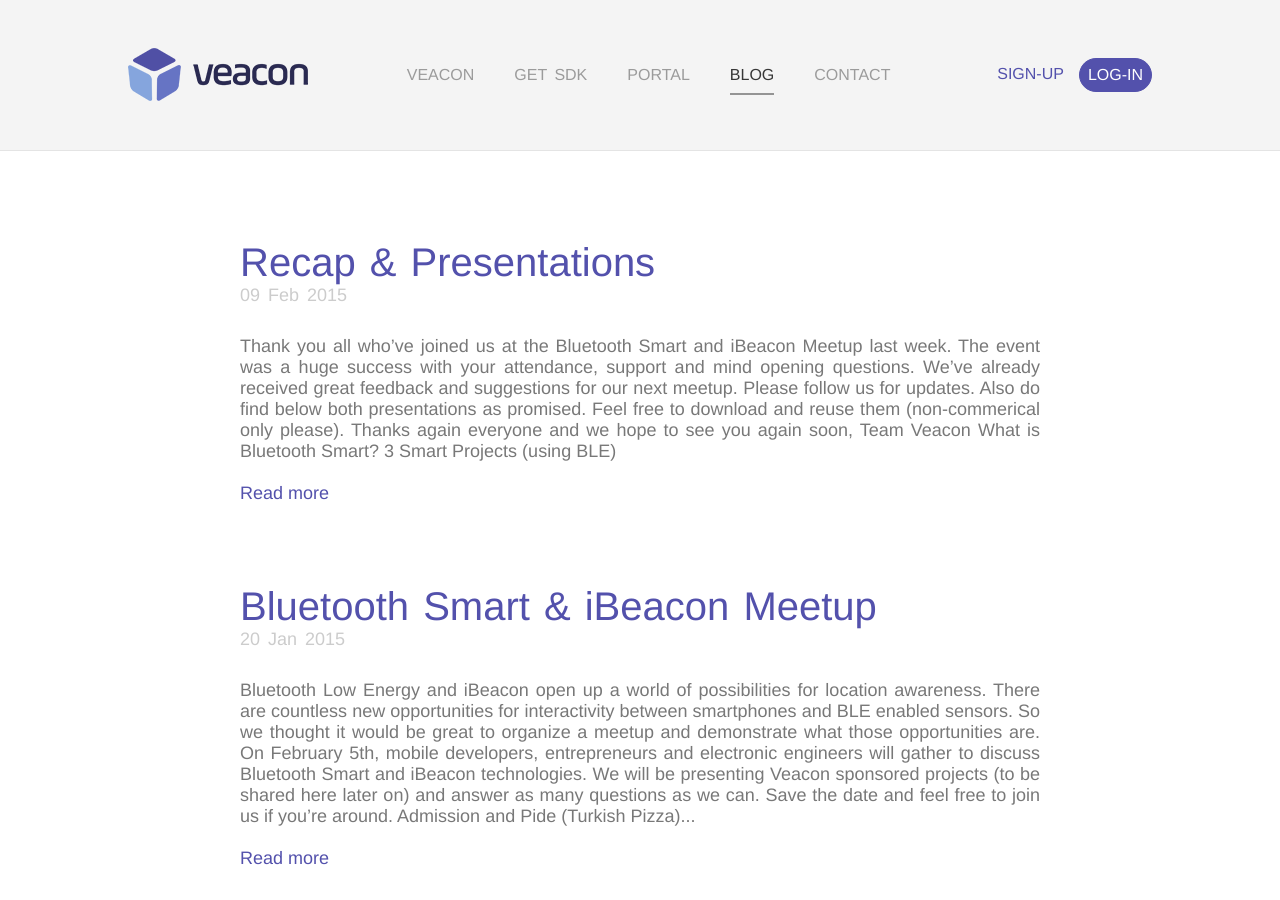
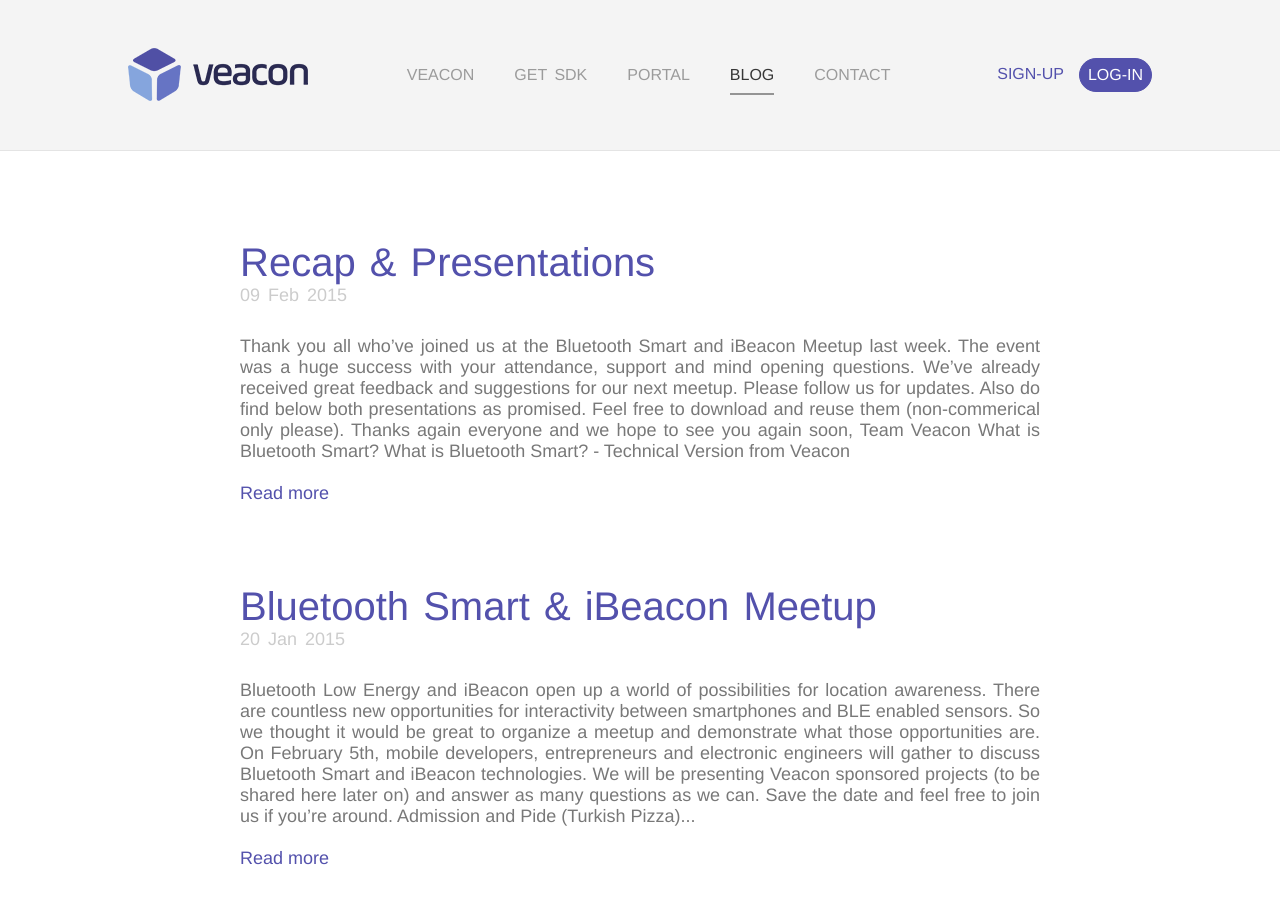
Before and after one commit to Valensas/veacon.com, a Jekyll site: the page built from blog/index.html, in a window 1280 px wide and 900 px high. Built offline with Jekyll 4.4.1, drawn with Linux system fonts in a browser that asks for light colours.

Commit message:
Update 2015-02-09-BLE-Presentation.md

```diff
--- a/_posts/2015-02-09-BLE-Presentation.md
+++ b/_posts/2015-02-09-BLE-Presentation.md
@@ -8,7 +8,5 @@
 Team Veacon
 
 **What is Bluetooth Smart?**
-<iframe src="//www.slideshare.net/slideshow/embed_code/44398252" width="510" height="420" frameborder="0" marginwidth="0" marginheight="0" scrolling="no" style="border:1px solid #CCC; border-width:1px; margin-bottom:5px; max-width: 100%;" allowfullscreen> </iframe>
 
-**3 Smart Projects (using BLE)**
-<iframe src="//www.slideshare.net/slideshow/embed_code/44398667" width="510" height="420" frameborder="0" marginwidth="0" marginheight="0" scrolling="no" style="border:1px solid #CCC; border-width:1px; margin-bottom:5px; max-width: 100%;" allowfullscreen> </iframe>
+<iframe src="//www.slideshare.net/slideshow/embed_code/44398252" width="510" height="420" frameborder="0" marginwidth="0" marginheight="0" scrolling="no" style="border:1px solid #CCC; border-width:1px; margin-bottom:5px; max-width: 100%;" allowfullscreen> </iframe> <div style="margin-bottom:5px"> <strong> <a href="//www.slideshare.net/veacon/what-is-bluetooth-smart-technically" title="What is Bluetooth Smart? - Technical Version" target="_blank">What is Bluetooth Smart? - Technical Version</a> </strong> from <strong><a href="//www.slideshare.net/veacon" target="_blank">Veacon</a></strong> </div>
```
